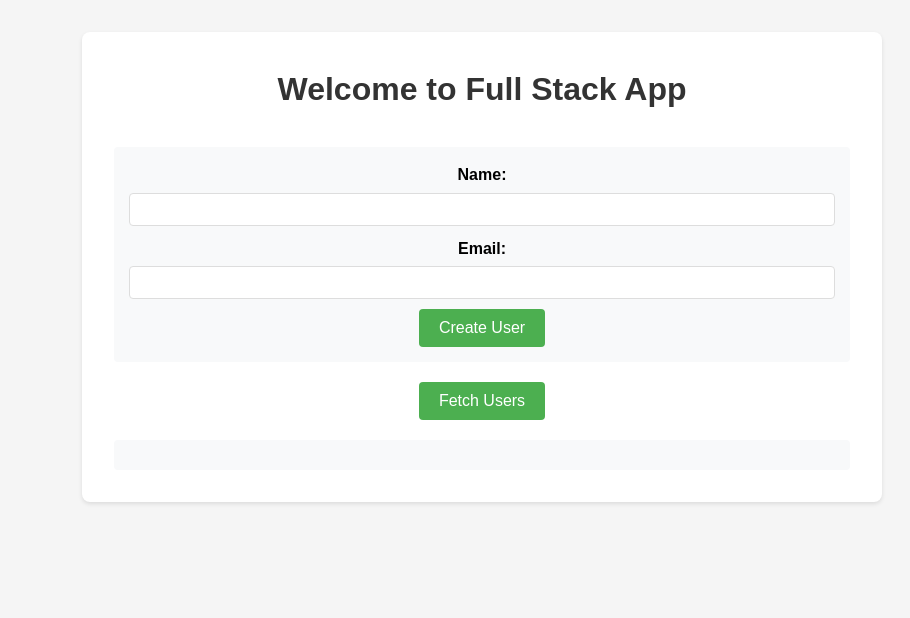
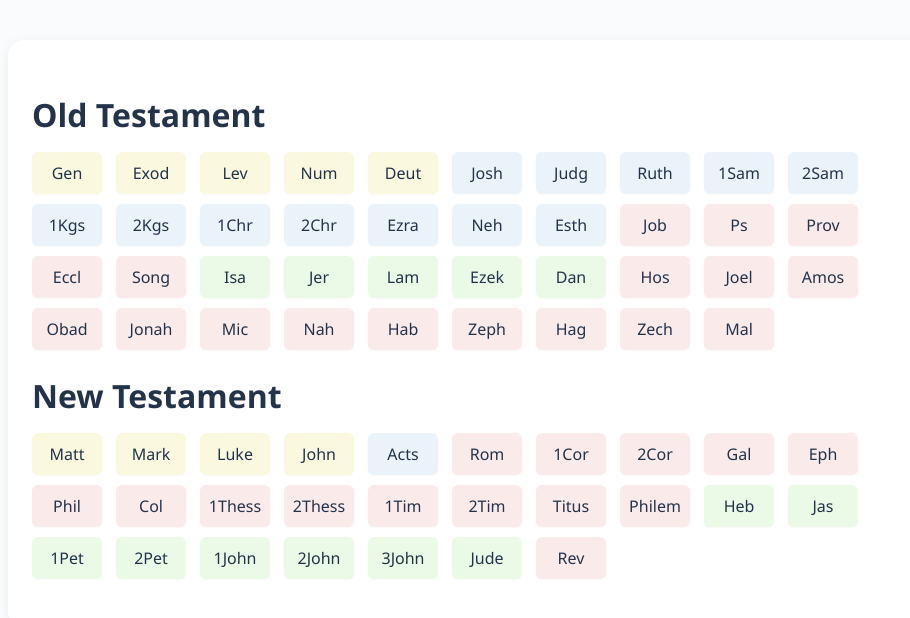
Before and after one commit to bingdai/fullstack-app, a website: page public/index.html in a window 1280 px wide. Shown: the whole page, without its empty margins (158-1068 px from the left). Drawn offline with Linux system fonts and the light colour scheme.

Commit message:
first bible frontend

```diff
--- a/public/index.html
+++ b/public/index.html
@@ -1,30 +1,147 @@
 <!DOCTYPE html>
 <html lang="en">
 <head>
-    <meta charset="UTF-8">
-    <meta name="viewport" content="width=device-width, initial-scale=1.0">
-    <title>Full Stack App</title>
-    <link rel="stylesheet" href="styles.css">
+  <meta charset="UTF-8">
+  <meta name="viewport" content="width=device-width, initial-scale=1.0">
+  <title>Bible Books</title>
+  <style>
+    body {
+      font-family: 'Segoe UI', Arial, sans-serif;
+      background: #fafbfc;
+      margin: 0;
+      padding: 0;
+    }
+    .container {
+      max-width: 900px;
+      margin: 40px auto;
+      background: #fff;
+      border-radius: 16px;
+      box-shadow: 0 2px 12px rgba(0,0,0,0.06);
+      padding: 32px 24px 24px 24px;
+    }
+    h1 {
+      font-size: 2rem;
+      margin-bottom: 0.5em;
+      color: #22334a;
+    }
+    h2 {
+      font-size: 1.4rem;
+      margin-top: 2em;
+      margin-bottom: 1em;
+      color: #22334a;
+    }
+    .books-grid {
+      display: flex;
+      flex-wrap: wrap;
+      gap: 10px 14px;
+      margin-bottom: 24px;
+    }
+    .book-tile {
+      min-width: 70px;
+      padding: 10px 0;
+      text-align: center;
+      border-radius: 6px;
+      font-size: 1rem;
+      font-weight: 500;
+      color: #22334a;
+      background: #f8f8e9;
+      border: none;
+      cursor: pointer;
+      transition: background 0.2s, box-shadow 0.2s;
+      box-shadow: 0 1px 2px rgba(0,0,0,0.03);
+    }
+    /* Color classes for book types */
+    .pentateuch { background: #faf9e0; }
+    .history { background: #eaf3fa; }
+    .poetry { background: #faeaea; }
+    .major-prophets { background: #eafae7; }
+    .minor-prophets { background: #faeaea; }
+    .gospels { background: #faf9e0; }
+    .acts { background: #eaf3fa; }
+    .paul-letters { background: #faeaea; }
+    .general-letters { background: #eafae7; }
+    .revelation { background: #faeaea; }
+    @media (max-width: 600px) {
+      .container { padding: 12px; }
+      .books-grid { gap: 6px 6px; }
+      .book-tile { min-width: 56px; font-size: 0.95rem; }
+    }
+  </style>
 </head>
 <body>
-    <div class="container">
-        <h1>Welcome to Full Stack App</h1>
-        <div class="content">
-            <form id="createUserForm">
-            <div>
-                <label for="name">Name:</label>
-                <input type="text" id="name" name="name" required>
-            </div>
-            <div>
-                <label for="email">Email:</label>
-                <input type="email" id="email" name="email" required>
-            </div>
-            <button type="submit">Create User</button>
-        </form>
-        <button id="fetchDataBtn">Fetch Users</button>
-        <div id="dataDisplay"></div>
-        </div>
+  <div class="container">
+    <h1>Old Testament</h1>
+    <div class="books-grid">
+      <div class="book-tile pentateuch">Gen</div>
+      <div class="book-tile pentateuch">Exod</div>
+      <div class="book-tile pentateuch">Lev</div>
+      <div class="book-tile pentateuch">Num</div>
+      <div class="book-tile pentateuch">Deut</div>
+      <div class="book-tile history">Josh</div>
+      <div class="book-tile history">Judg</div>
+      <div class="book-tile history">Ruth</div>
+      <div class="book-tile history">1Sam</div>
+      <div class="book-tile history">2Sam</div>
+      <div class="book-tile history">1Kgs</div>
+      <div class="book-tile history">2Kgs</div>
+      <div class="book-tile history">1Chr</div>
+      <div class="book-tile history">2Chr</div>
+      <div class="book-tile history">Ezra</div>
+      <div class="book-tile history">Neh</div>
+      <div class="book-tile history">Esth</div>
+      <div class="book-tile poetry">Job</div>
+      <div class="book-tile poetry">Ps</div>
+      <div class="book-tile poetry">Prov</div>
+      <div class="book-tile poetry">Eccl</div>
+      <div class="book-tile poetry">Song</div>
+      <div class="book-tile major-prophets">Isa</div>
+      <div class="book-tile major-prophets">Jer</div>
+      <div class="book-tile major-prophets">Lam</div>
+      <div class="book-tile major-prophets">Ezek</div>
+      <div class="book-tile major-prophets">Dan</div>
+      <div class="book-tile minor-prophets">Hos</div>
+      <div class="book-tile minor-prophets">Joel</div>
+      <div class="book-tile minor-prophets">Amos</div>
+      <div class="book-tile minor-prophets">Obad</div>
+      <div class="book-tile minor-prophets">Jonah</div>
+      <div class="book-tile minor-prophets">Mic</div>
+      <div class="book-tile minor-prophets">Nah</div>
+      <div class="book-tile minor-prophets">Hab</div>
+      <div class="book-tile minor-prophets">Zeph</div>
+      <div class="book-tile minor-prophets">Hag</div>
+      <div class="book-tile minor-prophets">Zech</div>
+      <div class="book-tile minor-prophets">Mal</div>
     </div>
-    <script src="app.js"></script>
+    <h1>New Testament</h1>
+    <div class="books-grid">
+      <div class="book-tile gospels">Matt</div>
+      <div class="book-tile gospels">Mark</div>
+      <div class="book-tile gospels">Luke</div>
+      <div class="book-tile gospels">John</div>
+      <div class="book-tile acts">Acts</div>
+      <div class="book-tile paul-letters">Rom</div>
+      <div class="book-tile paul-letters">1Cor</div>
+      <div class="book-tile paul-letters">2Cor</div>
+      <div class="book-tile paul-letters">Gal</div>
+      <div class="book-tile paul-letters">Eph</div>
+      <div class="book-tile paul-letters">Phil</div>
+      <div class="book-tile paul-letters">Col</div>
+      <div class="book-tile paul-letters">1Thess</div>
+      <div class="book-tile paul-letters">2Thess</div>
+      <div class="book-tile paul-letters">1Tim</div>
+      <div class="book-tile paul-letters">2Tim</div>
+      <div class="book-tile paul-letters">Titus</div>
+      <div class="book-tile paul-letters">Philem</div>
+      <div class="book-tile general-letters">Heb</div>
+      <div class="book-tile general-letters">Jas</div>
+      <div class="book-tile general-letters">1Pet</div>
+      <div class="book-tile general-letters">2Pet</div>
+      <div class="book-tile general-letters">1John</div>
+      <div class="book-tile general-letters">2John</div>
+      <div class="book-tile general-letters">3John</div>
+      <div class="book-tile general-letters">Jude</div>
+      <div class="book-tile revelation">Rev</div>
+    </div>
+  </div>
 </body>
 </html>
```
